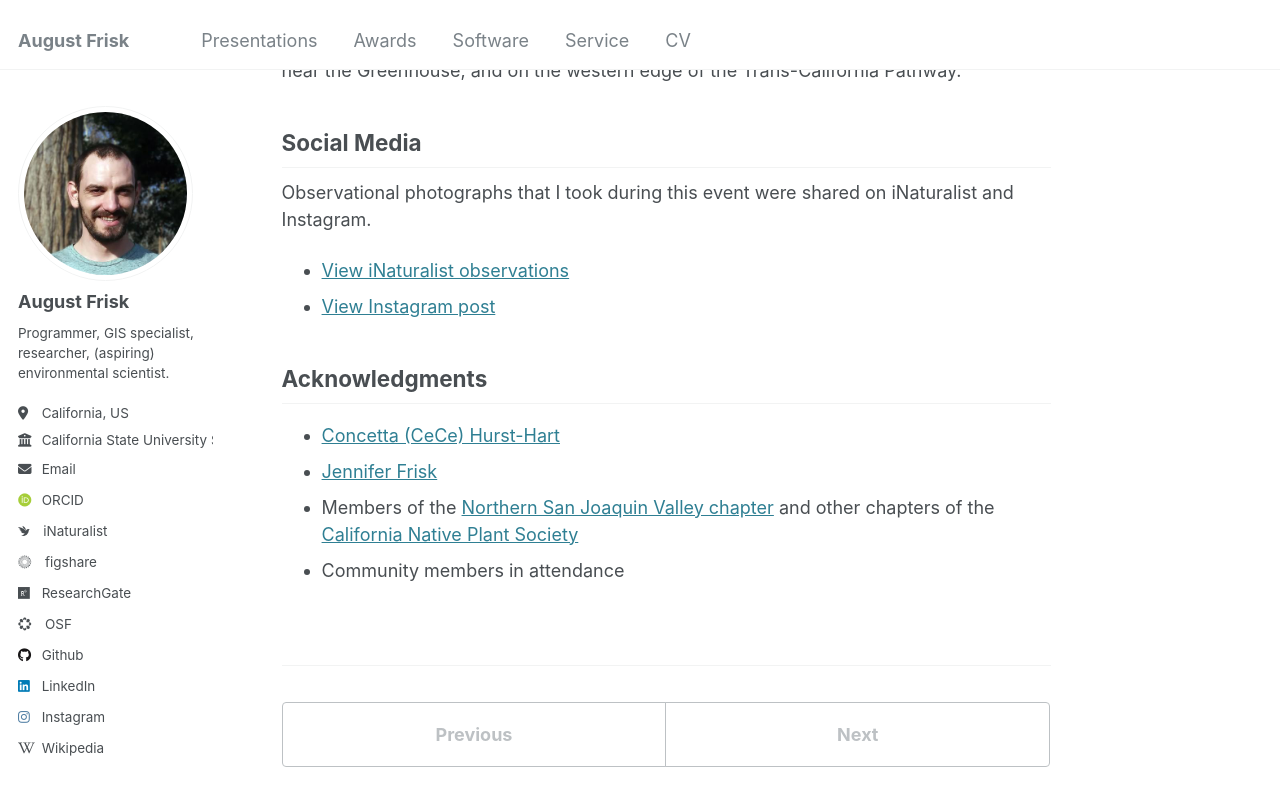
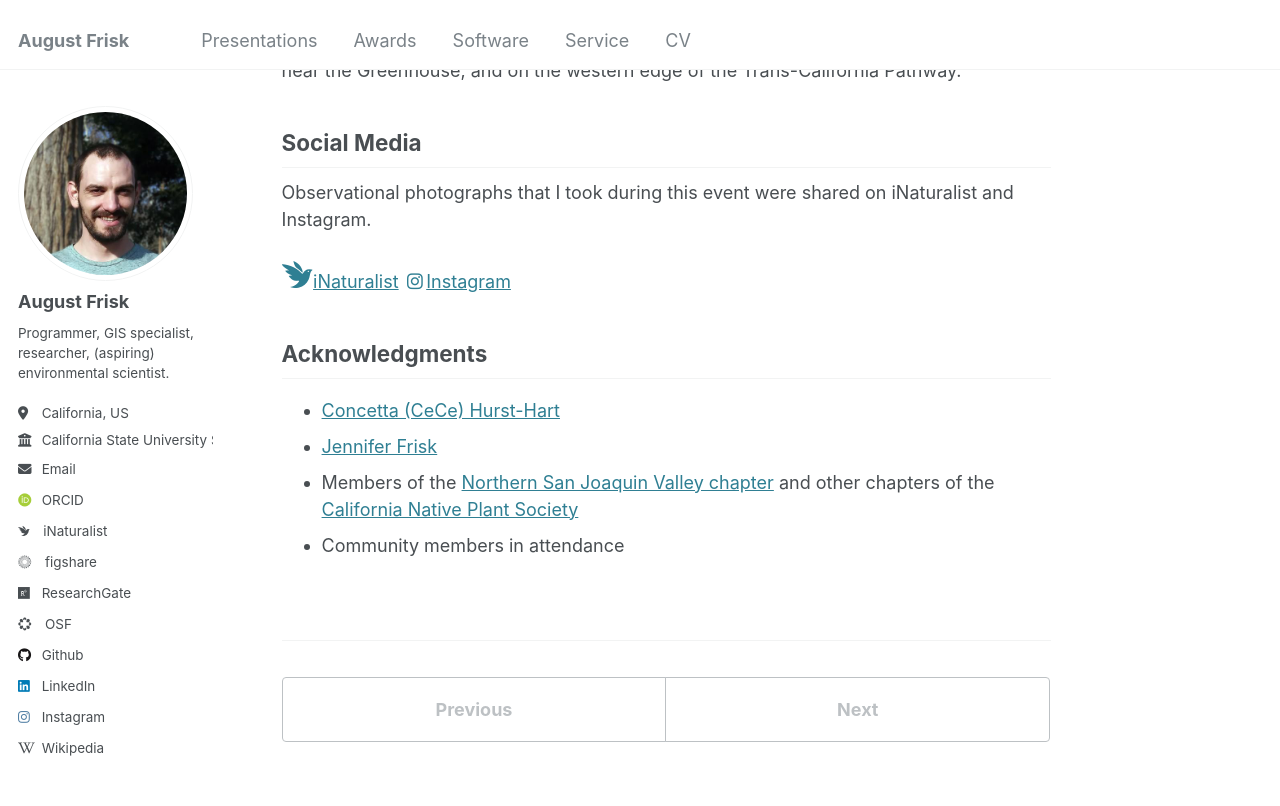
Before and after one commit to 4N0NYM0U5MY7H/4N0NYM0U5MY7H.github.io, a Jekyll site: the page built from _talks/2024-08-17-bug-walk-part-2.md, in a window 1280 px wide and 900 px high, scrolled down 363 px. Shown: the top 806 px of the window. Built offline with Jekyll 4.4.1, drawn with Linux system fonts in a browser that asks for light colours; some web fonts are replaced.

Commit message:
update content

```diff
--- a/_pages/talkmap.html
+++ b/_pages/talkmap.html
@@ -1,6 +1,6 @@
 ---
 layout: archive
-title: "Talk map"
+title: "Presentation map"
 permalink: /talkmap.html
 author_profile: true
 ---
--- a/_talks/2024-08-17-bug-walk-part-2.md
+++ b/_talks/2024-08-17-bug-walk-part-2.md
@@ -12,8 +12,8 @@ The second part of a three-part workshop series for the California Native Plant
 
 ## Social Media
 Observational photographs that I took during this event were shared on iNaturalist and Instagram.
-* [View iNaturalist observations](https://www.inaturalist.org/observations?on=2024-08-17&place_id=340&project_id=california-state-university-stanislaus&search_on=tags&subview=table)
-* [View Instagram post](https://www.instagram.com/p/C-1LAs-yOv5/)
+
+<a href="https://www.inaturalist.org/observations?on=2024-08-17&place_id=340&project_id=california-state-university-stanislaus&search_on=tags&subview=table"><i class="ai ai-2x ai-inaturalist" aria-hidden="true"></i>iNaturalist</a>   <a href="https://www.instagram.com/p/C-1LAs-yOv5/"><i class="fab fa-fw fa-instagram" aria-hidden="true"></i>Instagram</a>
 
 ## Acknowledgments
 * [Concetta (CeCe) Hurst-Hart](https://www.linkedin.com/in/ecologynerd/)
```
Also changed, not shown: _talks/2024-08-31-bug-walk-part-3.md (+2 -1 lines).
